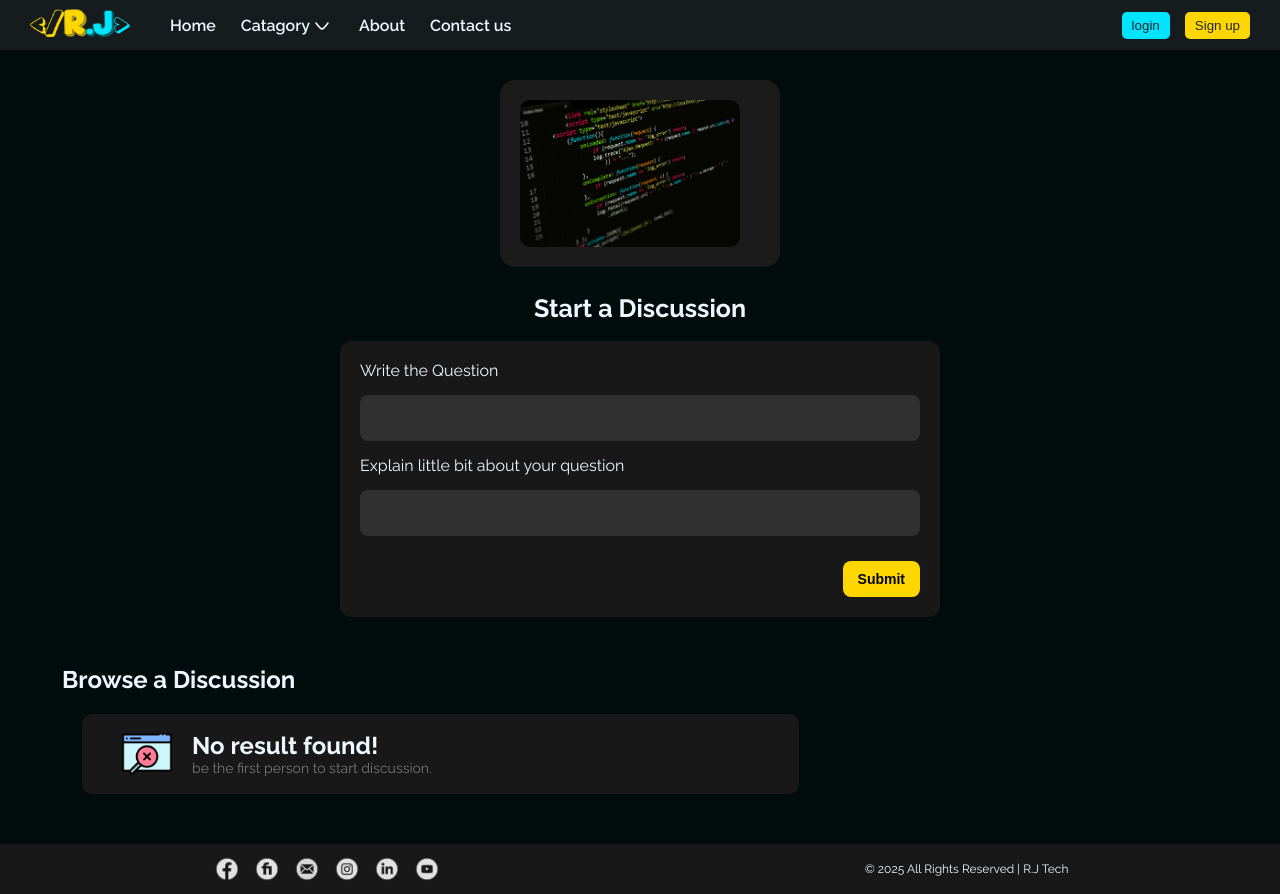
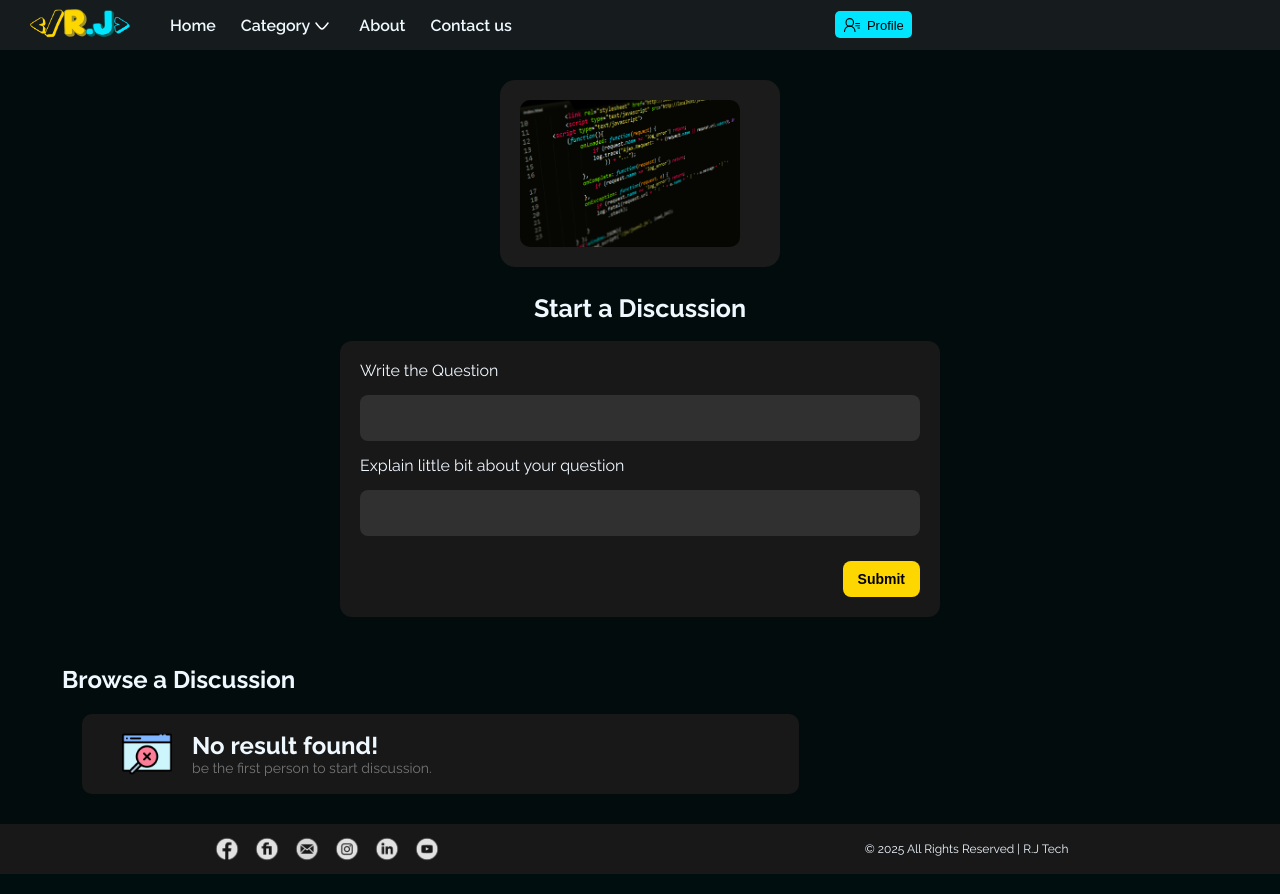
Before and after one commit to RJ-Husnain/Forum, a PHP site: page /threads.php?catid=1 in a window 1280 px wide. Run offline with PHP 8.4, Linux system fonts and the light colour scheme; the visitor is signed in with stand-in values (Sample User, id 1); data that the repository does not hold is empty.

Commit message:
Login & Signup

```diff
--- a/partials/_navbar.php
+++ b/partials/_navbar.php
@@ -1,30 +1,46 @@
 <?php
+session_start();
+
 echo '
 <nav class="navbar flex">
     <div class="navigation flex">
         <img src="/forum/icons/hamburger.svg" alt="" id="hamburger">
         <div class="logo">
-            <img src="/forum/images/logo.png" alt="">
+            <img src="/forum/images/logo.png" alt="Logo">
         </div>
         <div class="menu">
             <ul class="flex">
-                <li><a href="/forum">Home </a></li>
-                <li class="flex">Catagory <span><img src="/forum/icons/downArrow.svg" alt=""></span></li>
-                <li>About</li>
-                <li>Contact us</li>
+                <li><a href="/forum">Home</a></li>
+                <li class="flex">Category <span><img src="/forum/icons/downArrow.svg" alt=""></span></li>
+                <li><a href="#">About</a></li>
+                <li><a href="#">Contact us</a></li>
             </ul>
         </div>
     </div>
-    <div class="buttons flex">
+    <div class="buttons flex">';
 
-    <a href="/forum/partials/_login.php">
-    <button id="login">login</button>
-    </a>
+if (isset($_SESSION['loggedin']) && $_SESSION['loggedin'] == true) {
+    echo '
+    <a href="" class="anchor">
+     <button id="profile" class="flex">
+        <img src="/forum/icons/profile.svg" alt="Profile Icon" id="profile_img">
+        <p>Profile</p>
+    </button>
+    <a/>
 
-    <a href="/forum/partials/_signup.php">
-    <button id="signup">Sign up</button>
-    </a>
+    ';
+} else {
+    echo '
+        <a href="/forum/partials/_login.php">
+            <button id="login">Login</button>
+        </a>
+        <a href="/forum/partials/_signup.php">
+            <button id="signup">Sign up</button>
+        </a>
+    ';
+}
+
+echo '
     </div>
-</nav>
-';
+</nav>';
 ?>
--- a/script.js
+++ b/script.js
@@ -0,0 +1,13 @@
+console.log('Script Start');
+
+let profileBtn = document.querySelector("#profile");
+let profileBox = document.querySelector("#profileBox");
+
+profileBtn.addEventListener('click', () => {
+    if(profileBox.style.display === "block"){
+        profileBox.style.display = "none";
+    }
+    else{
+        profileBox.style.display = "block";
+    }
+})
--- a/src/style.css
+++ b/src/style.css
@@ -109,11 +109,105 @@
     background-color: #00e5ff;
 }
 
+#logout {
+    background-color: #e63946;
+    color: #ffffff;
+}
+#logout:hover{
+    box-shadow: 1px 1px 5px #e63946, -1px -1px 5px #e63946;
+}
+
+.anchor{
+text-decoration: none;
+  }
+
+
+#profile {
+    background-color: #00e5ff;
+    color: #000000;
+    border: none;
+    padding: 5px 8px 4px 8px;
+    align-items: center;
+    gap: 6px;
+    font-size: 13px;
+    justify-content: center;
+    margin-bottom: 1px;
+  }
+
+  #profile:hover {
+    box-shadow: 1px 1px 5px #00e5ff, -1px -1px 5px #00e5ff;
+}
+
+
+  #profile_img {
+    width: 18px;
+    height: 18px;
+  }
+
+
 #login:hover {
     box-shadow: 1px 1px 5px #00e5ff, -1px -1px 5px #00e5ff;
 }
 
 /* Navbar close here */
+
+/* Profile box */
+#profileBox {
+    position: absolute;
+    z-index: 5;
+    top: 45px;
+    right: 50px;
+    width: 200px;
+    background-color: #030c0c;
+    border-radius: 12px;
+    box-shadow: 0 0 15px rgba(0, 255, 255, 0.1);
+    padding: 15px;
+    gap: 20px;
+    transition: all 0.3s ease;
+  }
+
+  #profileBox:hover {
+    background-color: #051818;
+  }
+  #profileBox .text_box {
+ width: 75%;
+align-items: flex-start;
+ flex-direction: column;
+ }
+  #profileBox .img_box{
+ width:35%;
+ }
+
+  #profileBox img {
+    width: 50px;
+    height: 50px;
+    object-fit: cover;
+    border-radius: 50%;
+    border: 2px solid #0ef;
+  }
+
+   #profileBox div p {
+    color: white;
+    font-size: 17px;
+    font-weight: 700;
+  }
+
+   .text_box #logout {
+    margin-top: 6px;
+    background-color: #e63946;
+    color: white;
+    border: none;
+    padding: 5px 10px;
+    border-radius: 6px;
+    font-size: 12px;
+    cursor: pointer;
+    transition: background-color 0.3s ease;
+  }
+
+  .text_box #logout:hover {
+    box-shadow: 1px 1px 5px #e63946, -1px -1px 5px #e63946;;
+  }
+
 
 
 /* header Goes Here */
```
Also changed, not shown: index.php (+18 -2 lines), partials/_logout.php (added, +10 -0 lines), partials/form.css (+3 -8 lines), icons/profile.svg (added).
